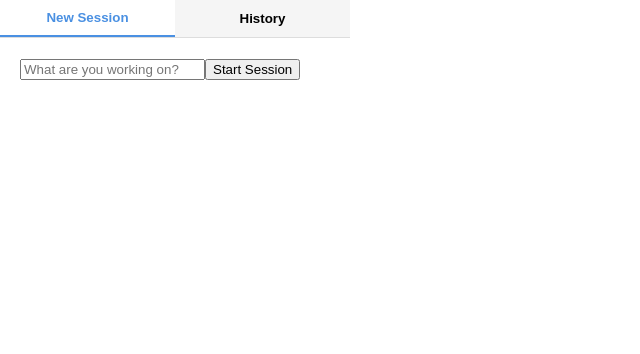
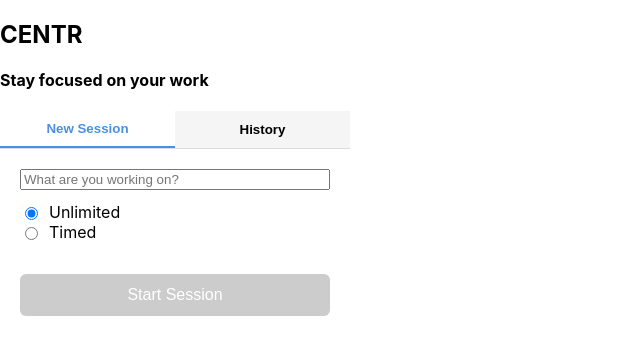
Before and after one commit to alfonsokkim/center, a React (Vite) app in the folder browser-extension/: page / in a window 1280 px wide. Shown: the top 354 px of the page, without its empty margins (0-640 px from the left). Built offline with nearby package versions, Linux system fonts and the light colour scheme.

Commit message:
added tabs to break selection screen

```diff
--- a/browser-extension/src/views/SessionView.tsx
+++ b/browser-extension/src/views/SessionView.tsx
@@ -1,17 +1,100 @@
+import { useState } from 'react';
 import type { SessionData } from '../types';
 
-export default function SessionView({ data, onUpdate }: { data: SessionData, onUpdate: (newData: Partial<SessionData> | null) => void}) {
+interface SessionProps {
+  data: SessionData;
+  onUpdate: (newData: Partial<SessionData> | null) => void;
+}
+
+export default function SessionView({ data, onUpdate }: SessionProps) {
+  const [tab, setTab] = useState<'break' | 'end'>('break');
+
+  // 1. Allow state to be an empty string
+  const [breakMinutes, setBreakMinutes] = useState<number | "">("");
+
+  // 2. Handle the input change to allow backspacing
+  const handleBreakChange = (val: string) => {
+    if (val === "") {
+      setBreakMinutes("");
+      return;
+    }
+    const num = parseInt(val, 10);
+    if (!isNaN(num)) {
+      // We clamp the max (e.g., 120 mins) but allow 0/empty while typing
+      setBreakMinutes(Math.min(120, Math.max(0, num)));
+    }
+  };
+
+  const handleStartBreak = () => {
+    // 3. Fallback to 1 minute if they leave it blank or 0 when clicking start
+    const finalMinutes = Number(breakMinutes) > 0 ? Number(breakMinutes) : 1;
+
+    onUpdate({
+      status: 'break',
+      minutes: finalMinutes
+    });
+  };
+
   return (
     <div className="view-container session-mode">
       <header>
-        <h3>Centr <span className="badge">FOCUS</span></h3>
+        <h3>Centr <span className="badge">FOCUSING</span></h3>
       </header>
-      <main>
-        <h4>Currently Working On</h4>
-        <h1>{data.task}</h1>
-        <div className="actions">
-          <button onClick={() => onUpdate({ status: 'break' })}>Take Break</button>
-          <button className="secondary" onClick={() => onUpdate(null)}>End Session</button>
+
+      <main className="content">
+        <div className="current-task-display">
+          <h4>Working on</h4>
+          <h1>{data.task}</h1>
+        </div>
+
+        <nav className="tab-nav">
+          <button
+            className={tab === 'break' ? 'active' : ''}
+            onClick={() => setTab('break')}
+          >
+            Take A Break
+          </button>
+          <button
+            className={tab === 'end' ? 'active' : ''}
+            onClick={() => setTab('end')}
+          >
+            End Session
+          </button>
+        </nav>
+
+        <div className="tab-content">
+          {tab === 'break' ? (
+            <div className="break-setup">
+              <p>How long would you like to rest?</p>
+              <div className="duration-picker">
+                <div className="time-unit">
+                  <input
+                    type="number"
+                    // 4. Use the state directly
+                    value={breakMinutes}
+                    onChange={(e) => handleBreakChange(e.target.value)}
+                    placeholder=""
+                  />
+                  <span>minutes</span>
+                </div>
+              </div>
+              <button
+                className="break-btn"
+                onClick={handleStartBreak}
+                // Disable if they haven't typed a number yet
+                disabled={breakMinutes === "" || breakMinutes === 0}
+              >
+                Start Break
+              </button>
+            </div>
+          ) : (
+            <div className="end-confirmation">
+              <p>Are you sure you want to end your focus session?</p>
+              <button className="end-btn" onClick={() => onUpdate(null)}>
+                Yes, End Session
+              </button>
+            </div>
+          )}
         </div>
       </main>
     </div>
--- a/browser-extension/src/views/SetupView.tsx
+++ b/browser-extension/src/views/SetupView.tsx
@@ -1,29 +1,136 @@
 import { useState } from 'react';
 import type { SessionData } from '../types';
 
-export default function SetupView({ onStart }: { onStart: (data: Omit<SessionData, 'status'>) => void}) {
+interface SetupProps {
+  onStart: (data: Omit<SessionData, 'status'>) => void;
+}
+
+export default function SetupView({ onStart }: SetupProps) {
   const [tab, setTab] = useState<'new' | 'history'>('new');
   const [task, setTask] = useState('');
-  // ... (Your existing hours/minutes/sessionType state here)
+  const [sessionType, setSessionType] = useState<'timed' | 'unlimited'>('unlimited');
+  const [hours, setHours] = useState<number | "">("");
+  const [minutes, setMinutes] = useState<number | "">("");
+
+  // Validation logic
+  // This ensures that if it's "timed", at least one box has a number greater than 0
+  const hasTime = sessionType === 'unlimited' || (Number(hours) > 0 || Number(minutes) > 0);
+
+  // Your button stays disabled if the task is empty OR the time isn't valid
+  const isStartDisabled = !task.trim() || !hasTime;
+
+  const handleTimeChange = (val: string, setter: (n: number | "") => void, max: number) => {
+    // If the input is empty (backspaced), set state to empty string
+    if (val === "") {
+      setter("");
+      return;
+    }
+
+    const num = parseInt(val, 10);
+
+    // If it's a valid number, clamp it between 0 and your max
+    if (!isNaN(num)) {
+      const clamped = Math.min(max, Math.max(0, num));
+      setter(clamped);
+    }
+  };
+
+  const handleStart = () => {
+  onStart({
+    task: task.trim(),
+    sessionType,
+    // If it's "" (empty), treat it as 0 for the API/Storage
+    hours: sessionType === 'timed' ? (hours || 0) : 0,
+    minutes: sessionType === 'timed' ? (minutes || 0) : 0,
+    startTime: new Date().toISOString(),
+  });
+};
 
   return (
     <div className="view-container">
+      <div>
+        <h2>CENTR</h2>
+        <h4>Stay focused on your work</h4>
+      </div>
       <nav className="tab-nav">
-        <button className={tab === 'new' ? 'active' : ''} onClick={() => setTab('new')}>New Session</button>
-        <button className={tab === 'history' ? 'active' : ''} onClick={() => setTab('history')}>History</button>
+        <button
+          className={tab === 'new' ? 'active' : ''}
+          onClick={() => setTab('new')}
+        >
+          New Session
+        </button>
+        <button
+          className={tab === 'history' ? 'active' : ''}
+          onClick={() => setTab('history')}
+        >
+          History
+        </button>
       </nav>
 
       <div className="content">
         {tab === 'new' ? (
-          <div className="setup-form">
-            <input value={task} onChange={e => setTask(e.target.value)} placeholder="What are you working on?" />
-            {/* ... Radio buttons and duration picker ... */}
-            <button onClick={() => onStart({ task, sessionType: 'unlimited', hours: 0, minutes: 0 })}>
+          <div className="setup-screen">
+            <input
+              className="task-input"
+              value={task}
+              onChange={e => setTask(e.target.value)}
+              placeholder="What are you working on?"
+            />
+
+            <div className="radio-group">
+              <label className="radio-label">
+                <input
+                  type="radio"
+                  checked={sessionType === 'unlimited'}
+                  onChange={() => setSessionType('unlimited')}
+                />
+                Unlimited
+              </label>
+              <label className="radio-label">
+                <input
+                  type="radio"
+                  checked={sessionType === 'timed'}
+                  onChange={() => setSessionType('timed')}
+                />
+                Timed
+              </label>
+            </div>
+
+            {sessionType === 'timed' && (
+              <div className="duration-picker">
+                <div className="time-unit">
+                  <input
+                    type="number"
+                    value={hours || ''}
+                    onChange={(e) => handleTimeChange(e.target.value, setHours, 23)}
+                    placeholder=""
+                  />
+                  <span>hours</span>
+                </div>
+                <div className="time-unit">
+                  <input
+                    type="number"
+                    value={minutes || ''}
+                    onChange={(e) => handleTimeChange(e.target.value, setMinutes, 59)}
+                    placeholder=""
+                  />
+                  <span>minutes</span>
+                </div>
+              </div>
+            )}
+
+            <button
+              className="start-btn"
+              disabled={isStartDisabled}
+              onClick={handleStart}
+            >
               Start Session
             </button>
           </div>
         ) : (
-          <div className="history-list">Past sessions go here.</div>
+          <div className="history-list">
+            <p>Past sessions will appear here.</p>
+          </div>
         )}
       </div>
     </div>
```
